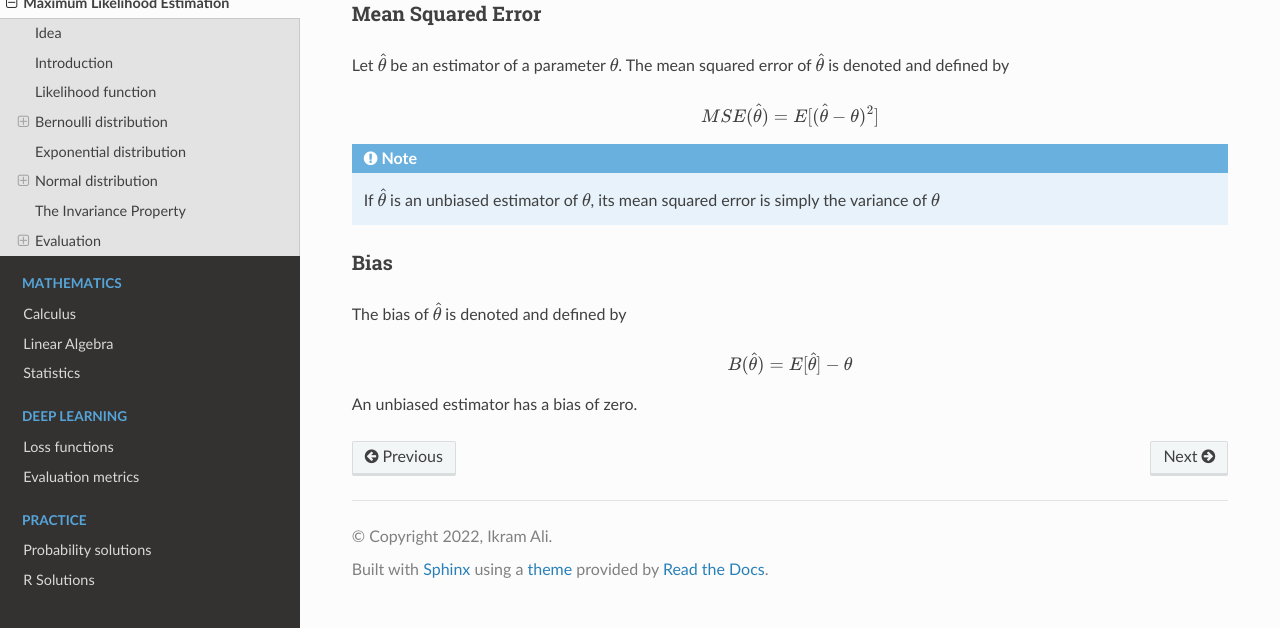
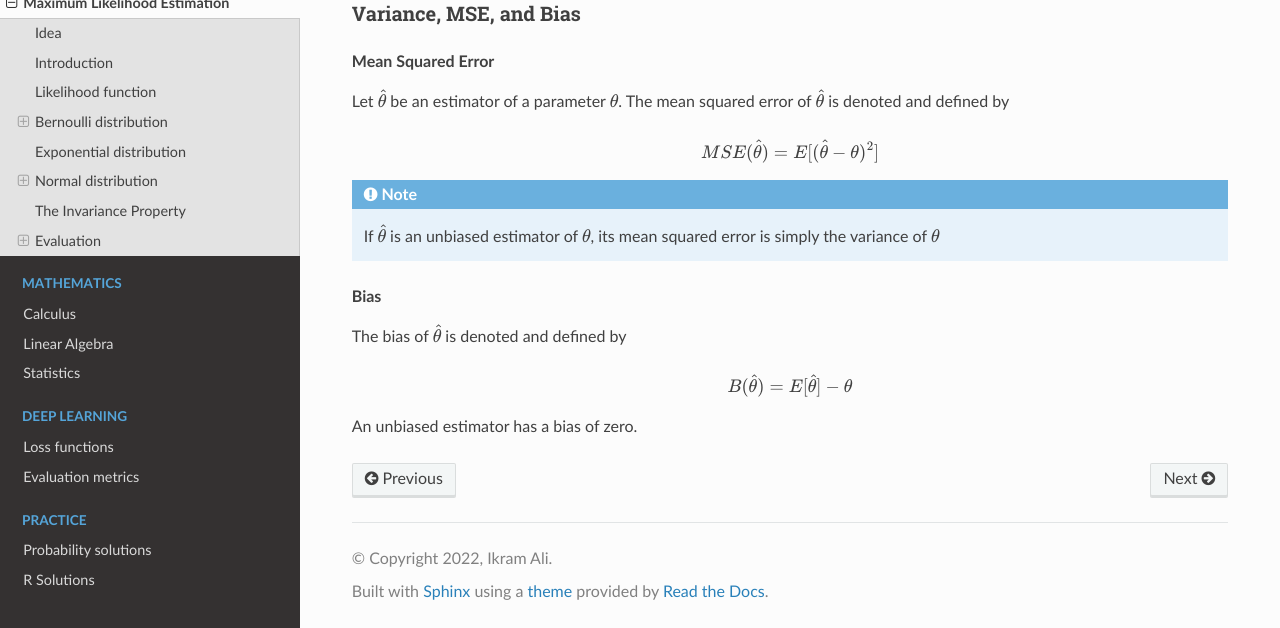
Before and after one commit to akkefa/ml-notes, a Sphinx documentation site: the page built from docs/probability/maximum_likelihood_estimation.rst, in a window 1280 px wide and 900 px high, scrolled down 7776 px, cut to the strip 272-900 px from the top of the window. Built offline with Sphinx 7.4.7 and the Read the Docs theme 2.0.0, drawn with Linux system fonts in a browser that asks for light colours.

Commit message:
New changes.

```diff
--- a/docs/probability/maximum_likelihood_estimation.rst
+++ b/docs/probability/maximum_likelihood_estimation.rst
@@ -254,22 +254,25 @@ Comparing the quality of different estimators
 
 .. image:: https://cdn.mathpix.com/snip/images/l1hmVbsC3u0wIx-GYZf_d9OeV9ZiODfWQkbw5ULVyc4.original.fullsize.png
 
-Mean Squared Error
--------------------
-Let :math:`\hat{\theta}` be an estimator of a parameter :math:`\theta`.
-The mean squared error of :math:`\hat{\theta}` is denoted and defined by
+Variance, MSE, and Bias
+-------------------------
+.. topic:: Mean Squared Error
 
-.. math::
-    MSE(\hat{\theta}) = E[(\hat{\theta} - \theta)^2]
+    Let :math:`\hat{\theta}` be an estimator of a parameter :math:`\theta`.
+    The mean squared error of :math:`\hat{\theta}` is denoted and defined by
+
+    .. math::
+        MSE(\hat{\theta}) = E[(\hat{\theta} - \theta)^2]
 
 .. note::
     If :math:`\hat{\theta}` is an unbiased estimator of :math:`\theta`, its mean squared error is simply the variance of :math:`\theta`
 
-Bias
------
-The bias of :math:`\hat{\theta}` is denoted and defined by
 
-.. math::
-    B(\hat{\theta}) = E[\hat{\theta}] - \theta
+.. topic:: Bias
 
-An unbiased estimator has a bias of zero.
+    The bias of :math:`\hat{\theta}` is denoted and defined by
+
+    .. math::
+        B(\hat{\theta}) = E[\hat{\theta}] - \theta
+
+    An unbiased estimator has a bias of zero.
```
